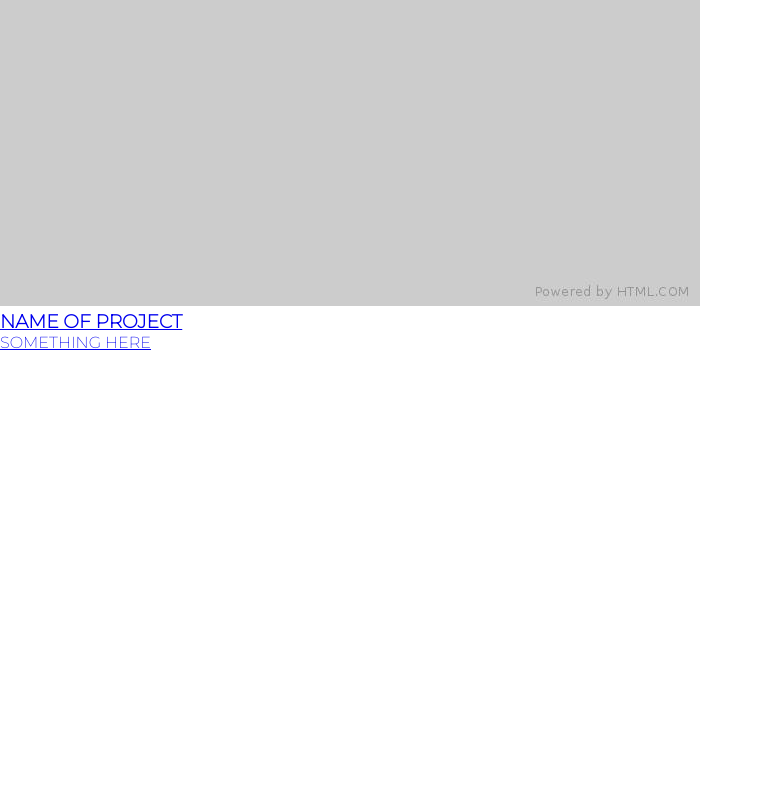
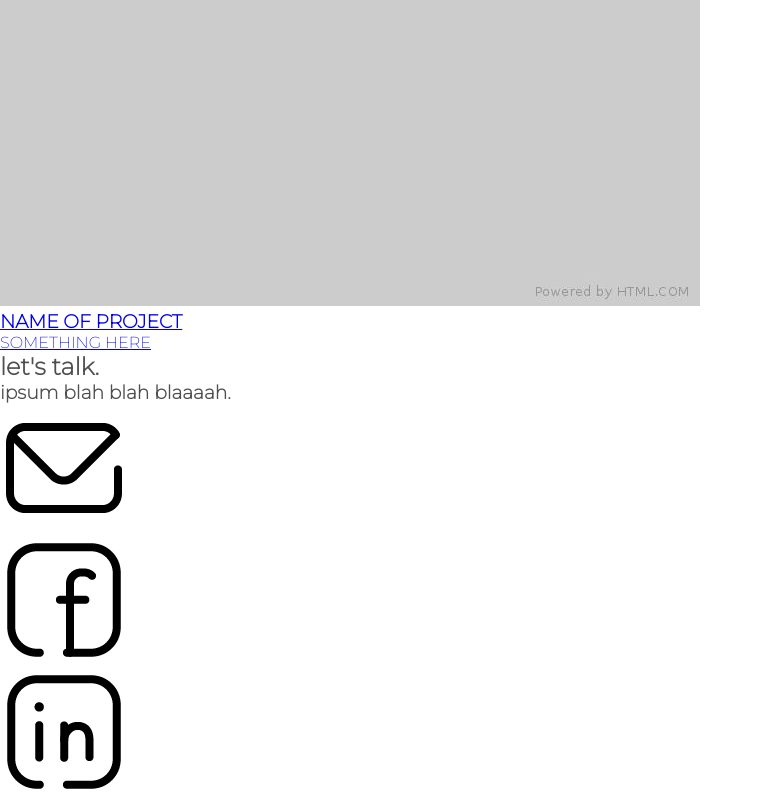
Before and after one commit to Aishels/potential-enigma, a plain HTML site: page index.html in a window 1280 px wide. Shown: the part 3704-4504 px from the top of the page, without its empty margins (0-763 px from the left). Before the commit the page ends 4056 px from the top, so only its background shows below. Drawn offline with Linux system fonts and the light colour scheme.

Commit message:
footer html skeleton added

```diff
--- a/index.html
+++ b/index.html
@@ -11,8 +11,8 @@
     <link rel="preconnect" href="https://fonts.gstatic.com" crossorigin>
     <link href="https://fonts.googleapis.com/css2?family=Montserrat:wght@100;200&display=swap" rel="stylesheet">
     <!-- end font -->
+  </head>
 
-</head>
   <body>
       <!-- header -->
       <header>
@@ -124,7 +124,23 @@
 
 
       <!-- footer / contact info -->
-
+        <footer>
+            <h2>let's talk.</h2>
+            <h3>ipsum blah blah blaaaah.</h3>
+            <nav>
+                <ul>
+                    <li>
+                        <img src="./assets/images/email.png">
+                    </li>
+                    <li>
+                        <img src="./assets/images/facebook.png">
+                    </li>
+                    <li>
+                        <img src="./assets/images/linkedin.png">
+                    </li>
+                </ul>
+            </nav>
+        </footer>
       <!-- footer -->
 
   </body>
```
Also changed, not shown: assets/images/email.png (added), assets/images/facebook.png (added), assets/images/linkedin.png (added).
